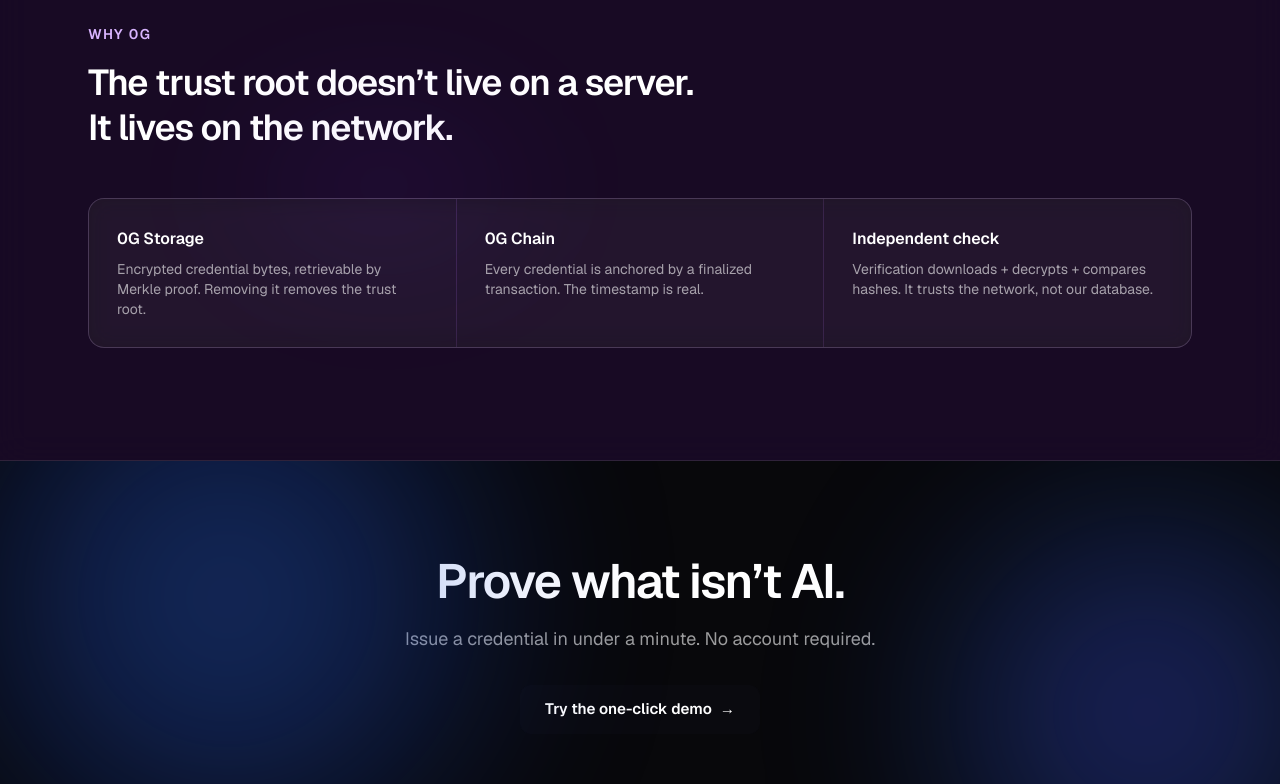
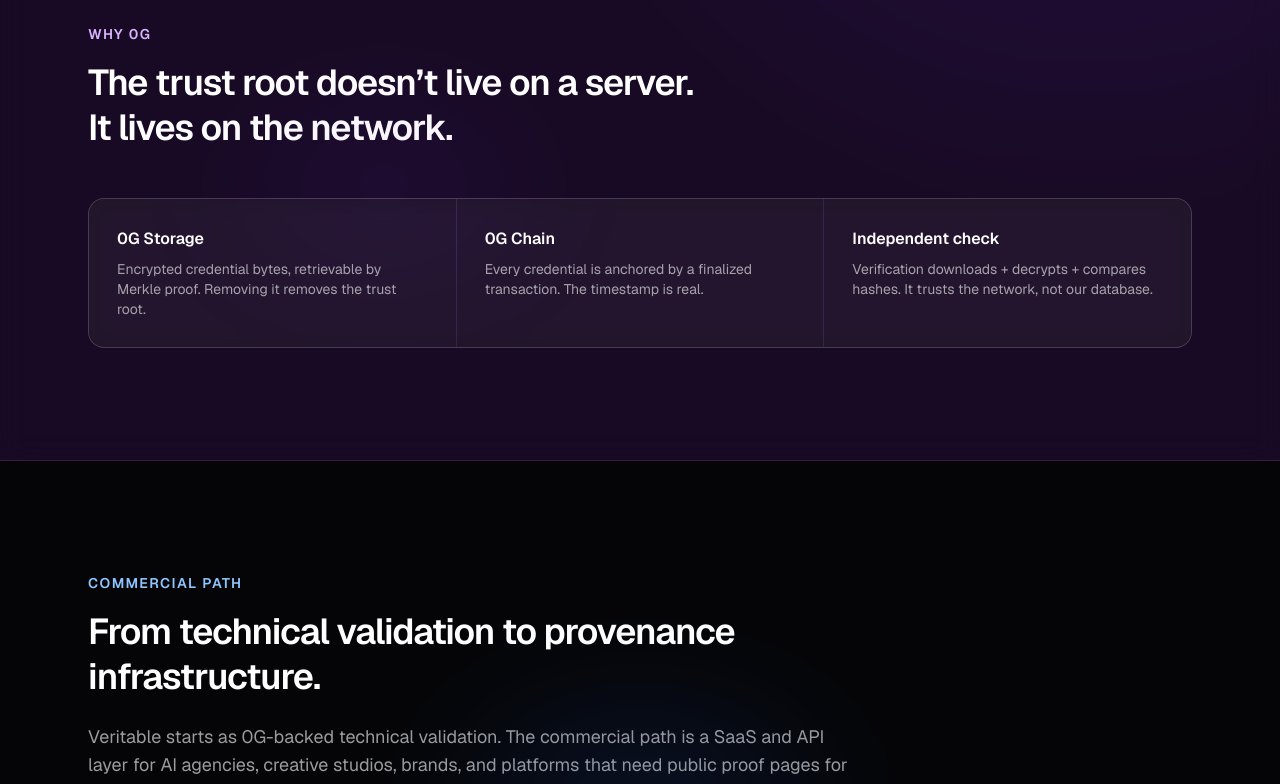
Before and after one commit to 0xchukss/Veritable, a Next.js app: page / in a window 1280 px wide. Shown: the part 2000-2784 px from the top of the page. Built offline with nearby package versions, Linux system fonts and the light colour scheme.

Commit message:
feat: add commercial path section

```diff
--- a/src/components/landing.tsx
+++ b/src/components/landing.tsx
@@ -339,6 +339,59 @@ export function Landing() {
           </div>
         </section>
 
+        {/* COMMERCIAL PATH */}
+        <section className="relative border-b border-white/10 pointer-events-auto overflow-hidden bg-black/30">
+          <div className="section-glow section-glow-blue opacity-60" />
+          <div className="mx-auto w-full max-w-6xl px-6 py-20 sm:py-28">
+            <FadeUp>
+              <p className="text-sm font-semibold uppercase tracking-widest text-blue-300">
+                Commercial path
+              </p>
+            </FadeUp>
+            <FadeUp delay={0.05}>
+              <h2 className="font-display mt-4 max-w-3xl text-3xl font-semibold leading-tight tracking-tight text-white sm:text-4xl">
+                From technical validation to provenance infrastructure.
+              </h2>
+            </FadeUp>
+            <FadeUp delay={0.1}>
+              <p className="mt-6 max-w-3xl text-lg text-white/60">
+                Veritable starts as 0G-backed technical validation. The
+                commercial path is a SaaS and API layer for AI agencies,
+                creative studios, brands, and platforms that need public proof
+                pages for digital content.
+              </p>
+            </FadeUp>
+
+            <Stagger className="mt-12 grid gap-5 md:grid-cols-3">
+              {[
+                {
+                  t: "Proof issuance API",
+                  d: "Platforms and AI tools can issue Veritable credentials programmatically after content is generated or published.",
+                },
+                {
+                  t: "Branded verification pages",
+                  d: "Teams can share public proof links with clients, users, and audiences without exposing 0G complexity.",
+                },
+                {
+                  t: "Team proof dashboard",
+                  d: "Organizations can manage credential history, issuers, artifacts, and verification activity from one workspace.",
+                },
+              ].map((c) => (
+                <motion.div
+                  key={c.t}
+                  variants={staggerItem}
+                  className="block !border-white/10 !bg-white/5 p-6 backdrop-blur-md"
+                >
+                  <h3 className="text-lg font-semibold text-white">{c.t}</h3>
+                  <p className="mt-2 text-sm text-white/60">{c.d}</p>
+                  <p className="mt-4 text-xs font-semibold uppercase tracking-wide text-blue-300">
+                    Roadmap
+                  </p>
+                </motion.div>
+              ))}
+            </Stagger>
+          </div>
+        </section>
         {/* CTA */}
         <section className="relative border-b border-white/10 pointer-events-auto overflow-hidden">
           <div className="gradient-mesh" />
```
